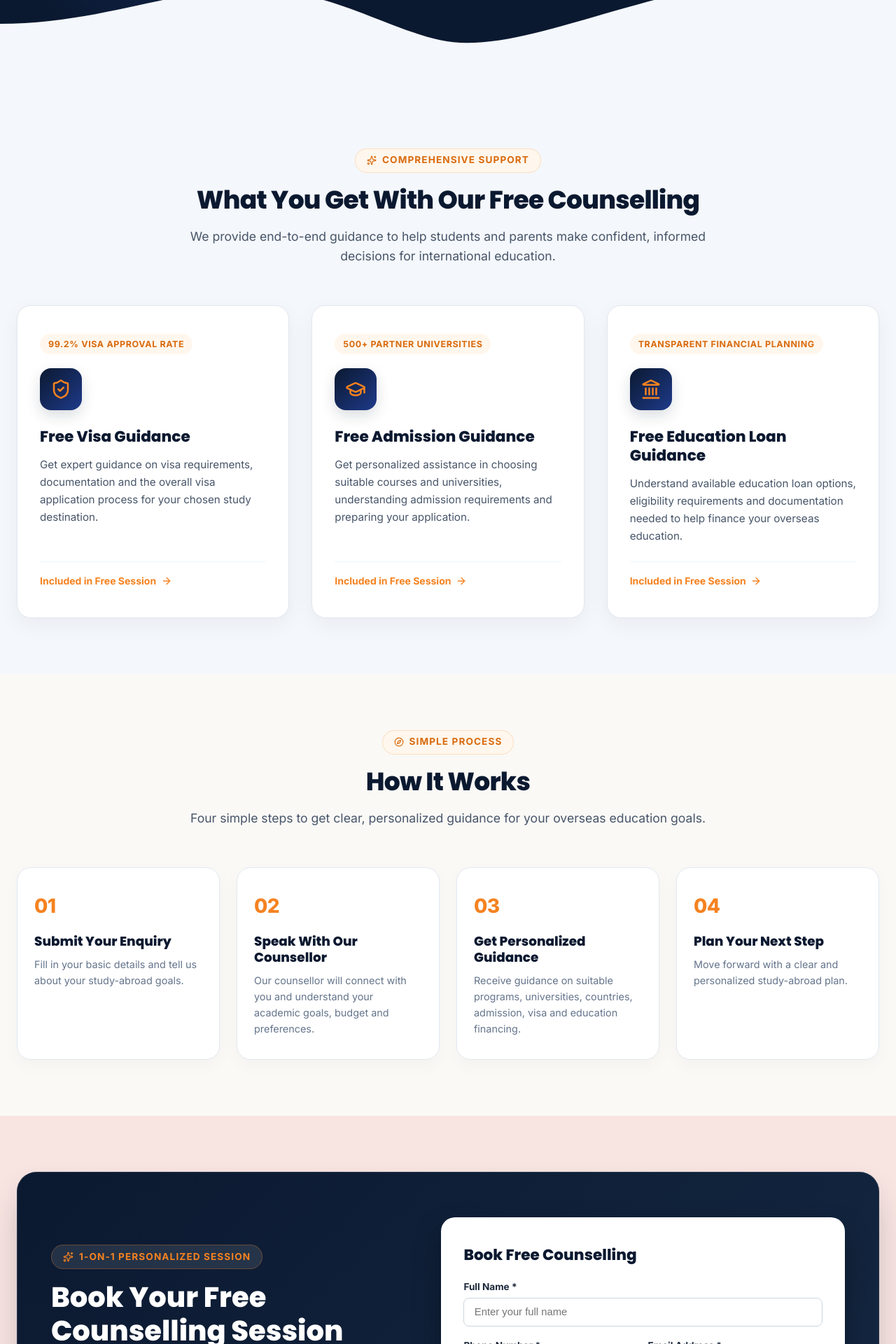
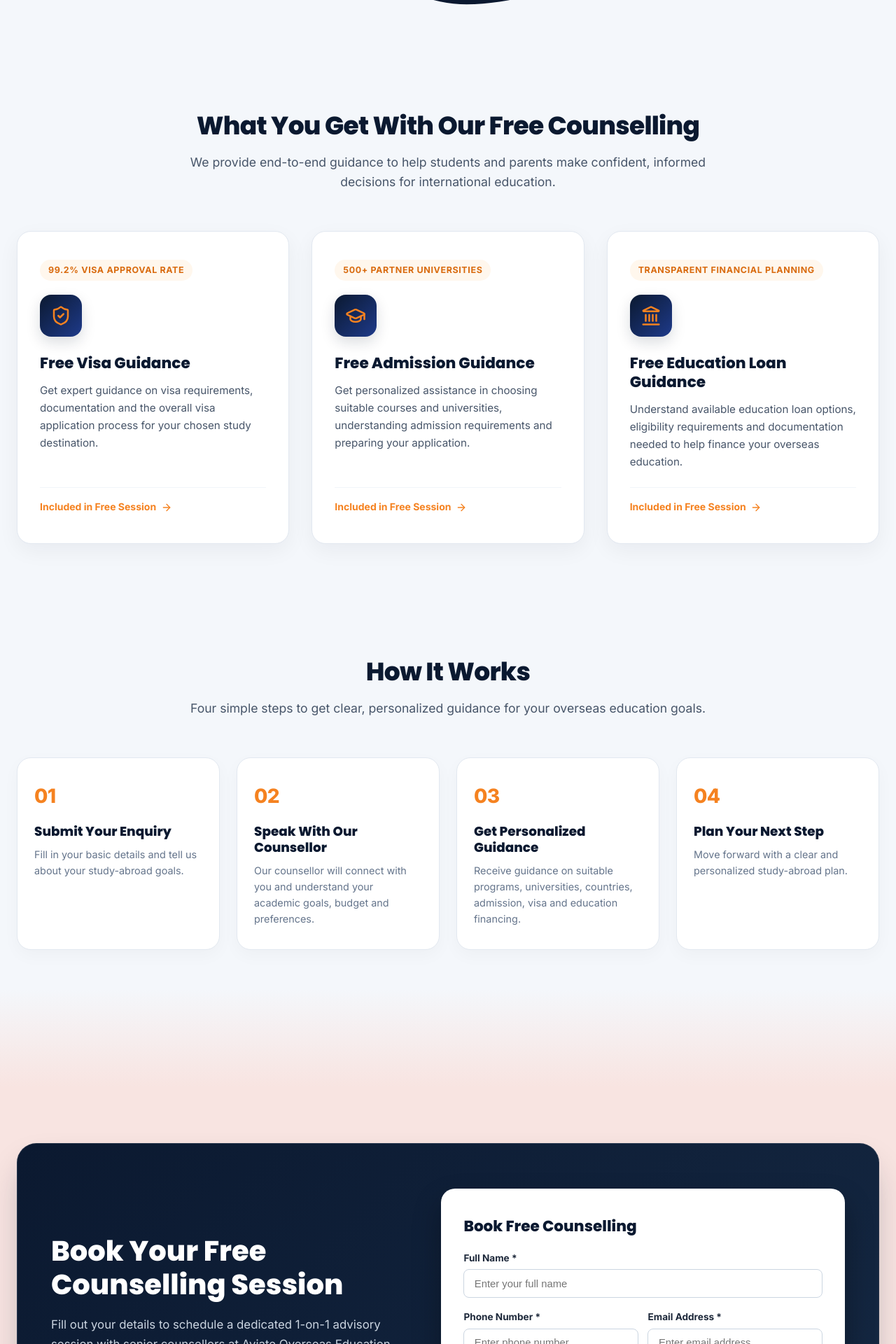
Before and after one commit to saicharishmajoga/aviate-overseas-website, a React (Vite) app: page /free-counselling in a window 1280 px wide. Shown: the part 880-2800 px from the top of the page at 70% size. Built offline with nearby package versions, Linux system fonts and the light colour scheme.

Commit message:
Free Counselling page updates: remove specified tag texts; extend light blue #F4F7FB and blend into pink #F8E4E1 before counselling form; remove dark blue background from WhatsApp section

```diff
--- a/src/pages/FreeCounsellingPage.jsx
+++ b/src/pages/FreeCounsellingPage.jsx
@@ -7,13 +7,8 @@ import {
   CheckCircle2,
   Send,
   MessageSquare,
-  Sparkles,
   PhoneCall,
-  ArrowRight,
-  Clock,
-  UserCheck,
-  FileText,
-  Compass
+  ArrowRight
 } from 'lucide-react';
 import { COMPANY_INFO } from '../data/consultancyData';
 
@@ -109,8 +104,8 @@ export default function FreeCounsellingPage() {
     <div className="free-counselling-page">
       {/* 1. HERO SECTION */}
       <Hero
-        badgeTag="100% Free Advisory Session"
-        badgeIcon={Sparkles}
+        badgeTag=""
+        badgeIcon={null}
         titlePrefix="Start Your Overseas Education Journey With "
         titleHighlight="Free Expert Guidance"
         titleSuffix=""
@@ -121,13 +116,10 @@ export default function FreeCounsellingPage() {
         onOpenCounselling={scrollToForm}
       />
 
-      {/* 2. SERVICES INCLUDED SECTION */}
+      {/* 2. SERVICES INCLUDED SECTION on Light Blue (#F4F7FB) */}
       <section className="section-padding" style={{ backgroundColor: '#F4F7FB' }}>
         <div className="container">
           <div className="section-header">
-            <span className="section-tag">
-              <Sparkles size={14} /> Comprehensive Support
-            </span>
             <h2 className="section-title">
               What You Get With Our Free Counselling
             </h2>
@@ -216,13 +208,10 @@ export default function FreeCounsellingPage() {
         `}</style>
       </section>
 
-      {/* 3. HOW OUR FREE COUNSELLING WORKS */}
-      <section className="section-padding" style={{ backgroundColor: '#FAF9F6' }}>
+      {/* 3. HOW OUR FREE COUNSELLING WORKS on Light Blue (#F4F7FB) */}
+      <section className="section-padding" style={{ backgroundColor: '#F4F7FB', paddingBottom: 0 }}>
         <div className="container">
           <div className="section-header">
-            <span className="section-tag">
-              <Compass size={14} /> Simple Process
-            </span>
             <h2 className="section-title">
               How It Works
             </h2>
@@ -269,9 +258,17 @@ export default function FreeCounsellingPage() {
             ))}
           </div>
         </div>
+
+        {/* Seamless Color Blend from Light Blue (#F4F7FB) into Soft Blush Pink (#F8E4E1) before Counselling Form */}
+        <div style={{
+          width: '100%',
+          height: '140px',
+          background: 'linear-gradient(180deg, #F4F7FB 0%, #F8E4E1 100%)',
+          marginTop: '3.5rem'
+        }} />
       </section>
 
-      {/* 4. COUNSELLING FORM SECTION */}
+      {/* 4. COUNSELLING FORM SECTION on Soft Blush Pink (#F8E4E1) */}
       <section id="counselling-form" className="section-padding" style={{ backgroundColor: '#F8E4E1' }}>
         <div className="container">
           <div style={{
@@ -300,9 +297,6 @@ export default function FreeCounsellingPage() {
 
               {/* Left Content Column */}
               <div>
-                <span className="section-tag section-tag-navy" style={{ marginBottom: '1rem' }}>
-                  <Sparkles size={15} /> 1-on-1 Personalized Session
-                </span>
                 <h2 style={{ fontSize: '2.5rem', color: '#FFFFFF', fontWeight: 800, lineHeight: 1.2, marginBottom: '1.25rem' }}>
                   Book Your Free Counselling Session
                 </h2>
@@ -577,28 +571,29 @@ export default function FreeCounsellingPage() {
         </div>
       </section>
 
-      {/* 5. DEDICATED WHATSAPP CTA SECTION */}
-      <section className="section-padding" style={{ backgroundColor: '#061021', color: '#FFFFFF', textAlign: 'center' }}>
+      {/* 5. DEDICATED WHATSAPP CTA SECTION (Clean Light / Pink Shade background, blue background removed) */}
+      <section className="section-padding" style={{ backgroundColor: '#F8E4E1', color: '#0B1930', textAlign: 'center', paddingTop: '2rem' }}>
         <div className="container" style={{ maxWidth: '800px' }}>
           <div style={{
             width: '64px',
             height: '64px',
             borderRadius: '50%',
-            backgroundColor: 'rgba(37, 211, 102, 0.15)',
-            color: '#25D366',
+            backgroundColor: '#DCFCE7',
+            color: '#16A34A',
             display: 'flex',
             alignItems: 'center',
             justifyContent: 'center',
-            margin: '0 auto 1.5rem auto'
+            margin: '0 auto 1.5rem auto',
+            boxShadow: '0 8px 20px rgba(22, 163, 74, 0.15)'
           }}>
             <MessageSquare size={32} />
           </div>
 
-          <h2 style={{ fontSize: '2.25rem', color: '#FFFFFF', fontWeight: 800, marginBottom: '1rem' }}>
+          <h2 style={{ fontSize: '2.25rem', color: '#0B1930', fontWeight: 800, marginBottom: '1rem' }}>
             Have Questions? Talk to Us on WhatsApp
           </h2>
 
-          <p style={{ color: '#CBD5E1', fontSize: '1.1rem', lineHeight: 1.65, marginBottom: '2rem' }}>
+          <p style={{ color: '#475569', fontSize: '1.1rem', lineHeight: 1.65, marginBottom: '2rem' }}>
             Get quick answers from our counselling team and learn more about your overseas education options.
           </p>
 
```
